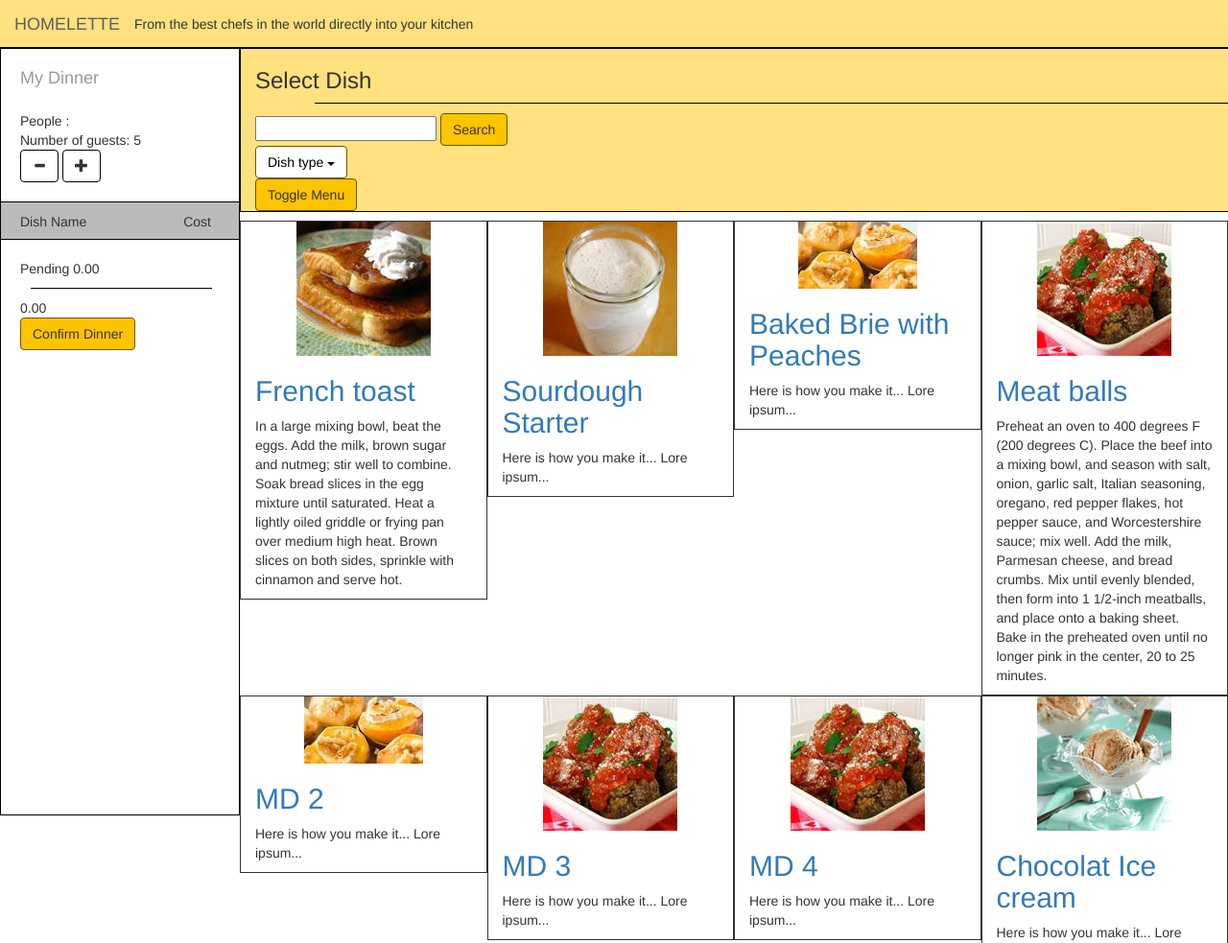
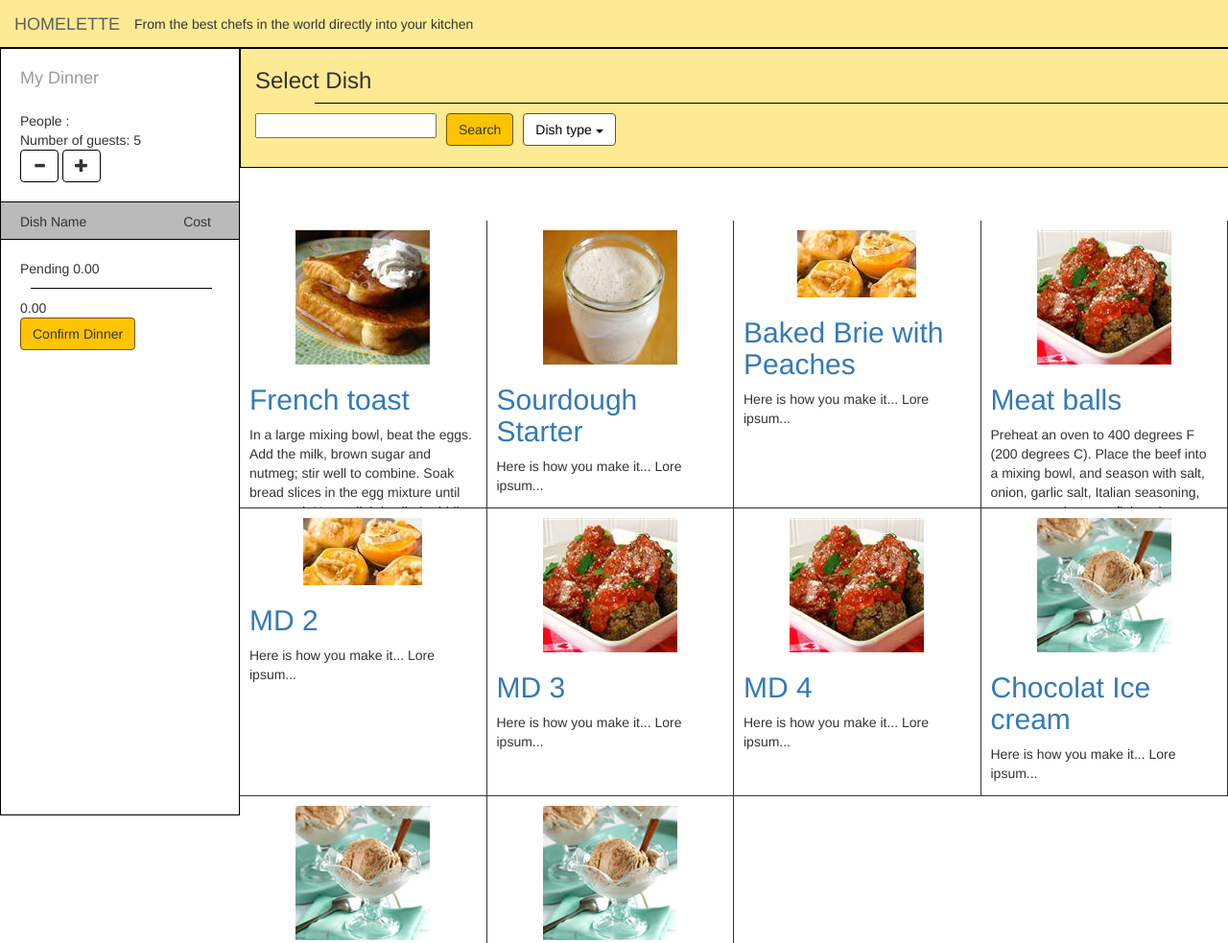
Before and after one commit to buthearkex/interactionProgramming, a plain HTML site: page dinnerplanner-html-master/selectDish.html in a window 1280 px wide. Shown: the top 983 px of the page at 96% size. Drawn offline with nearby package versions, Linux system fonts and the light colour scheme.

Commit message:
more CSS

```diff
--- a/dinnerplanner-html-master/selectDish.html
+++ b/dinnerplanner-html-master/selectDish.html
@@ -77,7 +77,7 @@
     <div id="page-content-wrapper">
       <div class="container-fluid">
         <div class="row">
-          <div class="col-lg-12 search-heading">
+          <div class="col-sm-12 search-heading">
             <h3>Select Dish</h3>
             <div class="line"></div>
             <input type="text" id="searchBar">
@@ -91,7 +91,6 @@
                 <li><a href="#">Dessert</a></li>
               </ul>
             </div>
-            <a href="#menu-toggle" class="btn btn-default" id="menu-toggle">Toggle Menu</a>
           </div>
         </div>
         <div id="allDishes" class="row foods">
--- a/dinnerplanner-html-master/styles/common-styles.css
+++ b/dinnerplanner-html-master/styles/common-styles.css
@@ -164,7 +164,7 @@
 }
 
 .navbar-default {
-    background-color: rgba(255, 196, 0, 0.5);
+    background-color: #FFEA94;
     border-color: black;
     height: 50px;
     line-height: 50px;
@@ -186,7 +186,7 @@
 }
 
 .search-heading {
-    background-color: rgba(255, 196, 0, 0.5);
+    background-color: #FFEA94;
     border: 1px solid black;
     position: fixed;
     z-index: 2;
--- a/dinnerplanner-html-master/styles/selection-styles.css
+++ b/dinnerplanner-html-master/styles/selection-styles.css
@@ -14,12 +14,27 @@
 	border-color: black;
 }
 
+#searchBar {
+	float: left;
+	margin-right: 10px;
+	margin-bottom: 30px;
+}
+
+#searchButton {
+	float: left;
+	margin-right: 10px;
+}
+
 .dropdown-toggle {
 	background-color: white;
 	color: black;
 }
 
 .col-md-3 {
-	border-style: solid;
+	height: 300px;
+	padding: 10px;
+	border-right-style: solid;
+	border-bottom-style: solid;
 	border-width: 1px;
+	overflow: hidden;
 }
```
